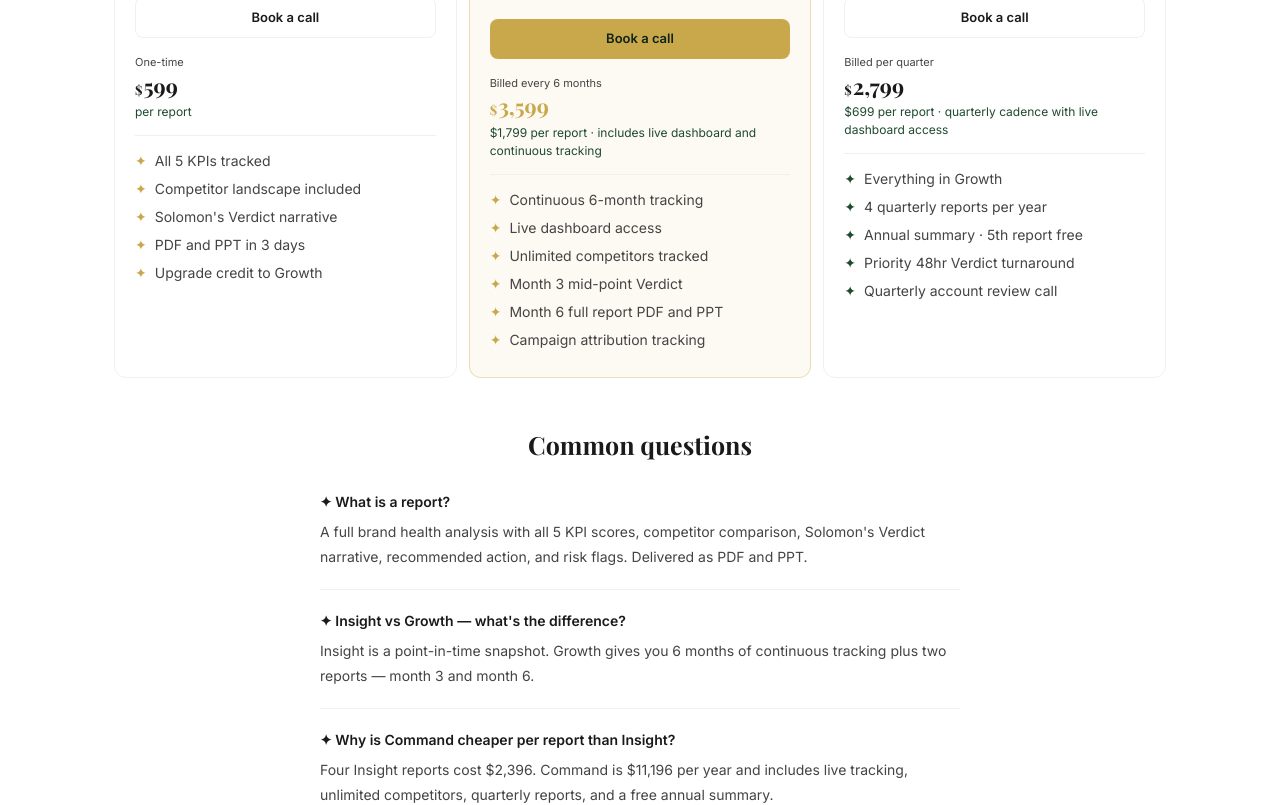
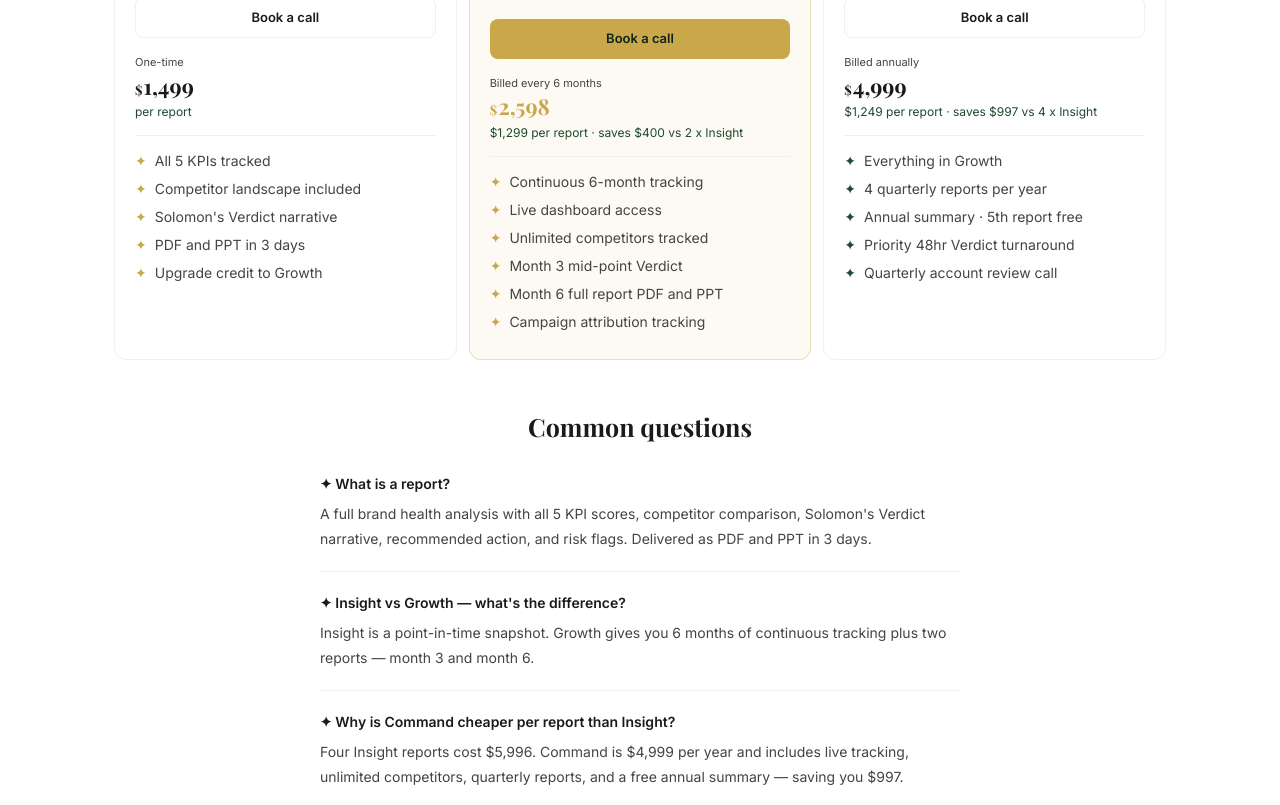
Before and after one commit to rockerrichie-lgtm/kingsolomonhq, a Next.js app in the folder app/: page /pricing in a window 1280 px wide. Shown: the part 540-1345 px from the top of the page. Built offline with nearby package versions, Linux system fonts and the light colour scheme; a web font is replaced by a local one.

Commit message:
feat: pricing — updated IQ and Eye pricing, correct saving claims, Command billed annually

```diff
--- a/app/app/pricing/page.tsx
+++ b/app/app/pricing/page.tsx
@@ -87,7 +87,7 @@ function IQPricing() {
         <Lbl text="Insight" />
         <div style={{fontSize:14,color:BODY_TEXT,marginBottom:14,lineHeight:1.6}}>A full point-in-time brand health snapshot.</div>
         <BtnGhost text="Book a call" />
-        <Price amount="599" billing="One-time" saving="per report" />
+        <Price amount="1,499" billing="One-time" saving="per report" />
         <Divider />
         <Feat text="All 5 KPIs tracked" />
         <Feat text="Competitor landscape included" />
@@ -100,7 +100,7 @@ function IQPricing() {
         <Lbl text="Growth" />
         <div style={{fontSize:14,color:BODY_TEXT,marginBottom:14,lineHeight:1.6}}>Continuous tracking with reports every 6 months.</div>
         <BtnPrimary text="Book a call" />
-        <Price amount="3,599" color={GOLD} billing="Billed every 6 months" saving="$1,799 per report · includes live dashboard and continuous tracking" />
+        <Price amount="2,598" color={GOLD} billing="Billed every 6 months" saving="$1,299 per report · saves $400 vs 2 x Insight" />
         <Divider />
         <Feat text="Continuous 6-month tracking" />
         <Feat text="Live dashboard access" />
@@ -114,7 +114,7 @@ function IQPricing() {
         <Lbl text="Command" />
         <div style={{fontSize:14,color:BODY_TEXT,marginBottom:14,lineHeight:1.6}}>Quarterly reports timed to your board cycles.</div>
         <BtnGhost text="Book a call" />
-        <Price amount="2,799" billing="Billed per quarter" saving="$699 per report · quarterly cadence with live dashboard access" />
+        <Price amount="4,999" billing="Billed annually" saving="$1,249 per report · saves $997 vs 4 x Insight" />
         <Divider />
         <Feat text="Everything in Growth" color={MID_GREEN} />
         <Feat text="4 quarterly reports per year" color={MID_GREEN} />
@@ -137,7 +137,7 @@ function EyePricing() {
           <Lbl text="Insight" />
           <div style={{fontSize:14,color:BODY_TEXT,marginBottom:14,lineHeight:1.6}}>One-time CX audit of your brand experience.</div>
           <BtnGhost text="Book a call" />
-          <Price amount="1,499" billing="One-time" saving="per audit" />
+          <Price amount="1,799" billing="One-time" saving="per audit" />
           <Divider />
           <Feat text="Full CX walkthrough: app, web, purchase flow" />
           <Feat text="Screen recording with expert commentary" />
@@ -150,20 +150,20 @@ function EyePricing() {
           <Lbl text="Growth" />
           <div style={{fontSize:14,color:BODY_TEXT,marginBottom:14,lineHeight:1.6}}>Two audits across 6 months to track your CX improvement.</div>
           <BtnPrimary text="Book a call" />
-          <Price amount="5,999" color={GOLD} billing="Billed every 6 months" saving="$2,999 per audit · saves $999 vs 2 x Insight" />
+          <Price amount="2,999" color={GOLD} billing="Billed every 6 months" saving="$1,499 per audit · saves $599 vs 2 x Insight" />
           <Divider />
           <Feat text="Two full CX audits across 6 months" />
           <Feat text="Before and after comparison report" />
           <Feat text="Competitor CX benchmarking" />
           <Feat text="Friction point resolution tracking" />
-          <Feat text="Priority scheduling, 5-day delivery" />
+          <Feat text="Priority scheduling, 3-day delivery" />
         </Card>
         <Card>
           <Badge text="Best value per audit" color={MID_GREEN} bg="rgba(31,74,47,0.08)" border="1px solid rgba(31,74,47,0.2)" />
           <Lbl text="Command" />
           <div style={{fontSize:14,color:BODY_TEXT,marginBottom:14,lineHeight:1.6}}>Quarterly CX audits timed to your business reviews.</div>
           <BtnGhost text="Book a call" />
-          <Price amount="4,999" billing="Billed per quarter" saving="$1,249 per audit · saves $3,996 vs 4 x Insight" />
+          <Price amount="4,999" billing="Billed annually" saving="$1,249 per audit · saves $2,197 vs 4 x Insight" />
           <Divider />
           <Feat text="Everything in Growth" color={MID_GREEN} />
           <Feat text="4 quarterly CX audits per year" color={MID_GREEN} />
@@ -200,7 +200,7 @@ function GuidePricing() {
           <Lbl text="Growth" color={PURPLE} />
           <div style={{fontSize:14,color:BODY_TEXT,marginBottom:14,lineHeight:1.6}}>Full async access with monthly strategy reviews.</div>
           <BtnPrimary text="Book a call" />
-          <Price amount="7,497" color={GOLD} billing="Billed per quarter" saving="$625 per session · 12 sessions + full async" />
+          <Price amount="5,997" color={GOLD} billing="Billed per quarter" saving="$500 per session · 12 sessions + full async" />
           <Divider />
           <Feat text="4 sessions per month (12 per quarter)" color={PURPLE} />
           <Feat text="Full async: WhatsApp, email, voice" color={PURPLE} />
@@ -213,7 +213,7 @@ function GuidePricing() {
           <Lbl text="Command" color={PURPLE} />
           <div style={{fontSize:14,color:BODY_TEXT,marginBottom:14,lineHeight:1.6}}>On-call strategic partner for board-level decisions.</div>
           <BtnGhost text="Book a call" />
-          <Price amount="14,997" billing="Billed per quarter" saving="Weekly sessions · on-call access within 4 hrs" />
+          <Price amount="9,997" billing="Billed per quarter" saving="Weekly sessions · on-call access within 4 hrs" />
           <Divider />
           <Feat text="13 sessions per quarter" color={PURPLE} />
           <Feat text="On-call priority response within 4 hrs" color={PURPLE} />
@@ -228,14 +228,15 @@ function GuidePricing() {
 
 function FAQ({ activeTab }: { activeTab: string }) {
   const questions = activeTab === 'iq' ? [
-    ['What is a report?', "A full brand health analysis with all 5 KPI scores, competitor comparison, Solomon's Verdict narrative, recommended action, and risk flags. Delivered as PDF and PPT."],
+    ['What is a report?', "A full brand health analysis with all 5 KPI scores, competitor comparison, Solomon's Verdict narrative, recommended action, and risk flags. Delivered as PDF and PPT in 3 days."],
     ["Insight vs Growth — what's the difference?", 'Insight is a point-in-time snapshot. Growth gives you 6 months of continuous tracking plus two reports — month 3 and month 6.'],
-    ['Why is Command cheaper per report than Insight?', 'Four Insight reports cost $2,396. Command is $11,196 per year and includes live tracking, unlimited competitors, quarterly reports, and a free annual summary.'],
+    ['Why is Command cheaper per report than Insight?', 'Four Insight reports cost $5,996. Command is $4,999 per year and includes live tracking, unlimited competitors, quarterly reports, and a free annual summary — saving you $997.'],
     ['Do all plans include competitor tracking?', 'Yes. Every plan includes a full competitor landscape. There are no brand or competitor limits on any plan.'],
   ] : activeTab === 'eye' ? [
-    ['What is a CX audit?', "A full walkthrough of your customer experience — app, website, purchase flow, support — delivered as a screen recording with expert commentary plus a written PDF and PPT report."],
+    ['What is a CX audit?', "A full walkthrough of your customer experience — app, website, purchase flow, support — delivered as a screen recording with expert commentary plus a written PDF and PPT report in 3 days."],
     ['Who conducts the audit?', 'Every audit is conducted personally by John Richard — 9 years of brand and consumer research expertise.'],
     ['How is Eye different from IQ?', "IQ tracks brand health scores over time. Eye audits the actual customer experience — what it feels like to be your customer."],
+    ['Why is Command cheaper per audit than Insight?', 'Four Insight audits cost $7,196. Command is $4,999 per year — saving you $2,197 with quarterly cadence, competitor benchmarking and priority delivery included.'],
   ] : [
     ['What does fully embedded mean?', "John is part of your decision-making process — not just a monthly advisor. On-call access, document reviews, strategic input on real decisions as they happen."],
     ['Is there a minimum commitment?', 'Yes — all Guide tiers have a 3-month minimum. Strategic advisory takes at least 90 days to show results.'],
@@ -333,6 +334,7 @@ export default function PricingPage() {
           <a href={CALENDLY} target="_blank" rel="noopener noreferrer" style={{fontSize:13,fontWeight:600,color:GOLD}}>Book your 30-minute call →</a>
         </div>
       </section>
+
       <section style={{background:DEEP,padding:'56px 24px',textAlign:'center'}}>
         <h2 style={{fontFamily:'Playfair Display,serif',fontSize:25,fontWeight:700,color:CREAM,marginBottom:12,lineHeight:1.3}}>
           {activeTab === 'guide' ? <>Not sure which tier fits?<br/>Let&apos;s talk it through.</> : <>Start with one report.<br/>Stay for the intelligence.</>}
```
